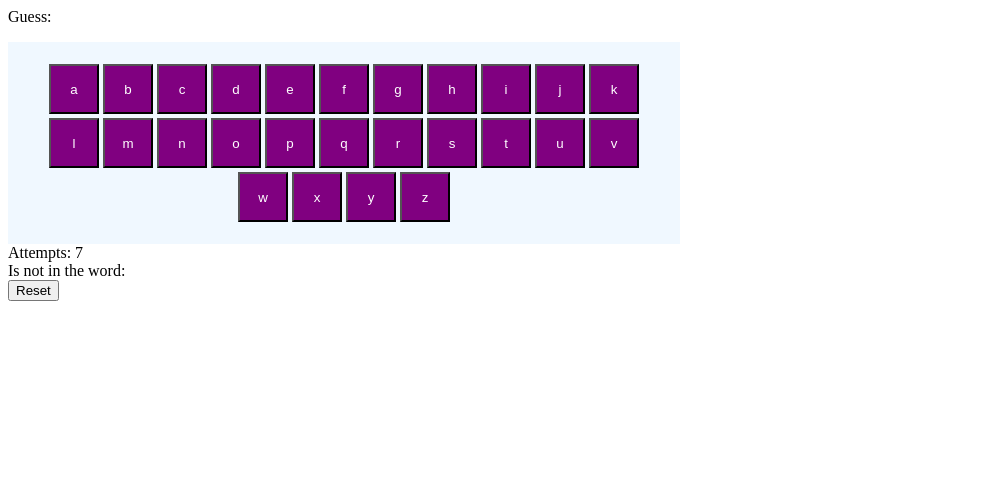
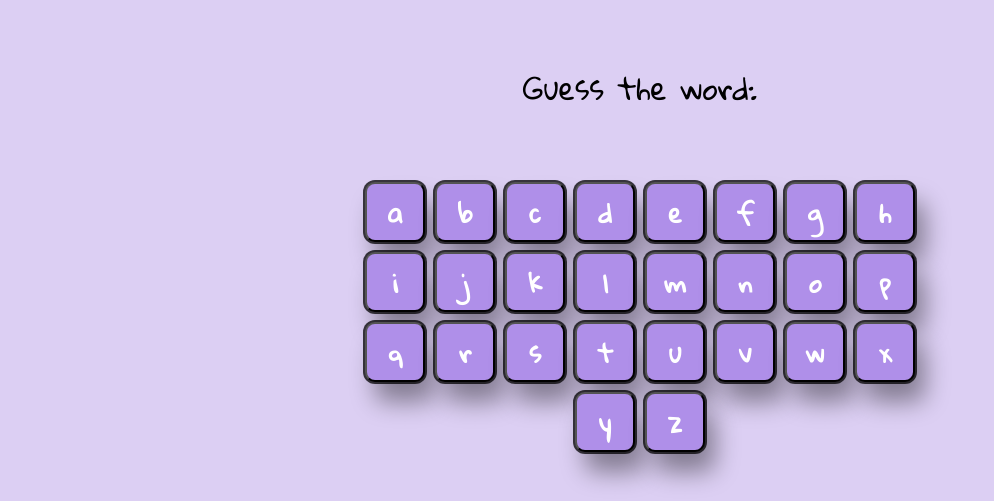
Before and after one commit to DanielaCueto/hangman-game-js, a plain HTML site: page index.html in a window 1280 px wide. Shown: the top 501 px of the page, without its empty margins (0-994 px from the left). Drawn offline with Linux system fonts and the light colour scheme; no server answers.

Commit message:
add styles and modify attempts

```diff
--- a/css/main.css
+++ b/css/main.css
@@ -1,21 +1,49 @@
+@import url("https://fonts.googleapis.com/css2?family=Gloria+Hallelujah&display=swap");
+
+html {
+  background-color: #dccff3;
+}
+.main-page {
+  font-size: 30px;
+  box-sizing: content-box;
+  padding-top: 50px;
+  display: flex;
+  flex-direction: column;
+  align-items: center;
+  font-family: "Gloria Hallelujah", cursive;
+}
+
 .keyBoard {
-  width: 50%;
-  background-color: aliceblue;
-  padding: 20px;
+  width: 70%;
+  max-width: 600px;
   display: flex;
+  flex-direction: row;
+  justify-content: center;
   flex-wrap: wrap;
   justify-content: center;
+  padding-bottom: 50px;
+}
+button {
+  display: flex;
+  justify-content: center;
+  align-items: center;
+  font-family: "Gloria Hallelujah", cursive;
+  background-color: #af8fe9;
+  color: white;
+  font-size: 25px;
+  font-weight: bolder;
+  text-align: center;
+  margin: 5px;
+  border-radius: 10px;
+  background-color: linear-gradient(180deg, #282828, #202020);
+  box-shadow: 0 0 0 2px rgba(0, 0, 0, 0.75), 10px 20px 25px rgba(0, 0, 0, 0.4);
+}
+.button {
+  width: 60px;
+  height: 60px;
 }
 
-.button {
-  background-color: purple;
-  color: white;
-  width: 50px;
+.reset {
+  width: 100px;
   height: 50px;
-  padding: 10px;
-  margin: 2px;
 }
-
-.unable {
-  pointer-events: none;
-}
--- a/index.html
+++ b/index.html
@@ -8,19 +8,21 @@
     <title>Hangman game</title>
   </head>
   <body>
+    <main class="main-page">
       <label for="word">
-      Guess:
+        Guess the word: <br />
         <span class="js-word"></span>
       </label>
       <p class="js-inputWord"></p>
       <div class="keyBoard"></div>
       <div>
-      <span>Attempts: <span class="attempts">7</span></span>
+        <span>Attempts: <span class="attempts">10</span></span>
       </div>
       <div>
         <span class="not-word">Is not in the word: </span>
       </div>
-    <button class="js-reset">Reset</button>
+      <button class="js-reset reset">Reset</button>
+    </main>
     <script type="text/javascript" src="./js/main.js"></script>
   </body>
 </html>
--- a/js/main.js
+++ b/js/main.js
@@ -100,7 +100,7 @@ function displayNotInWord() {
 }
 
 function getAttemptsLeft() {
-  let attempts = 7;
+  let attempts = 10;
   attempts -= getNotInTheWord().length;
   return attempts;
 }
```
Lines whose indentation alone changed are shown as unchanged.
